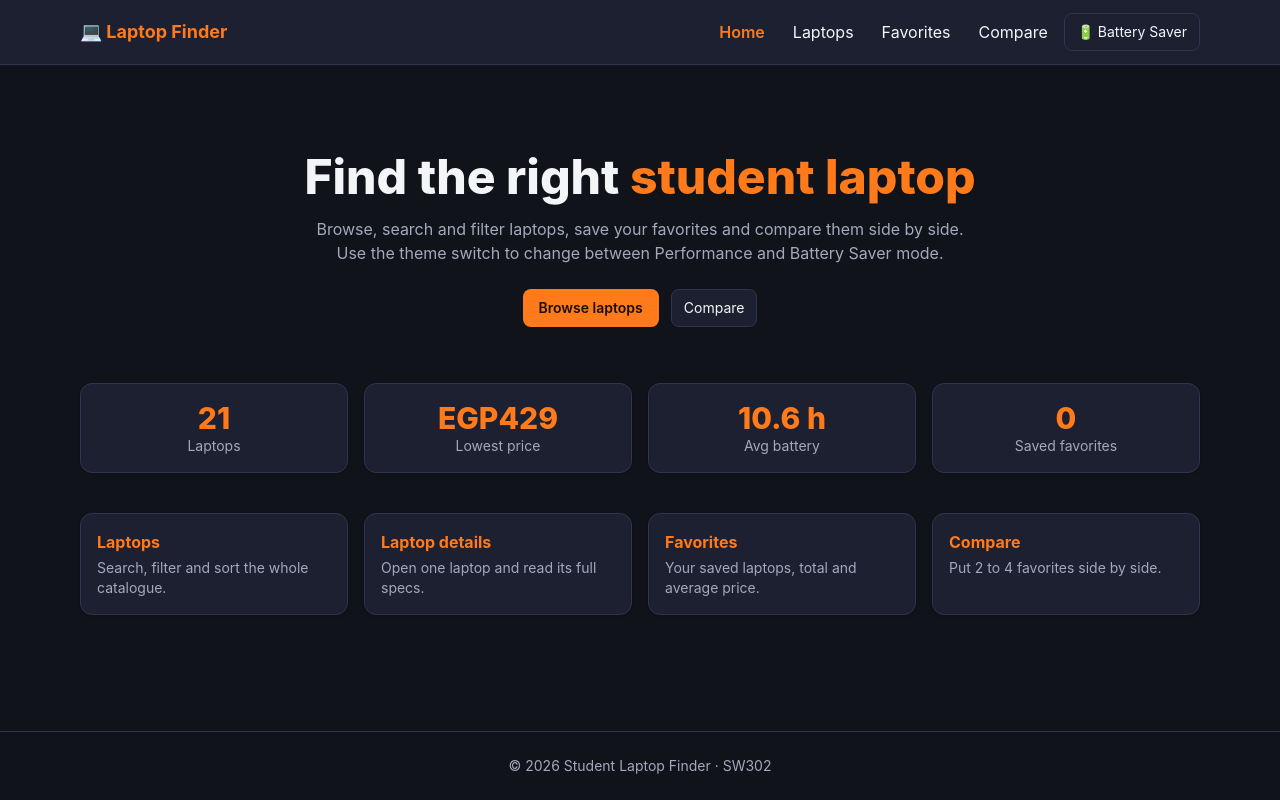
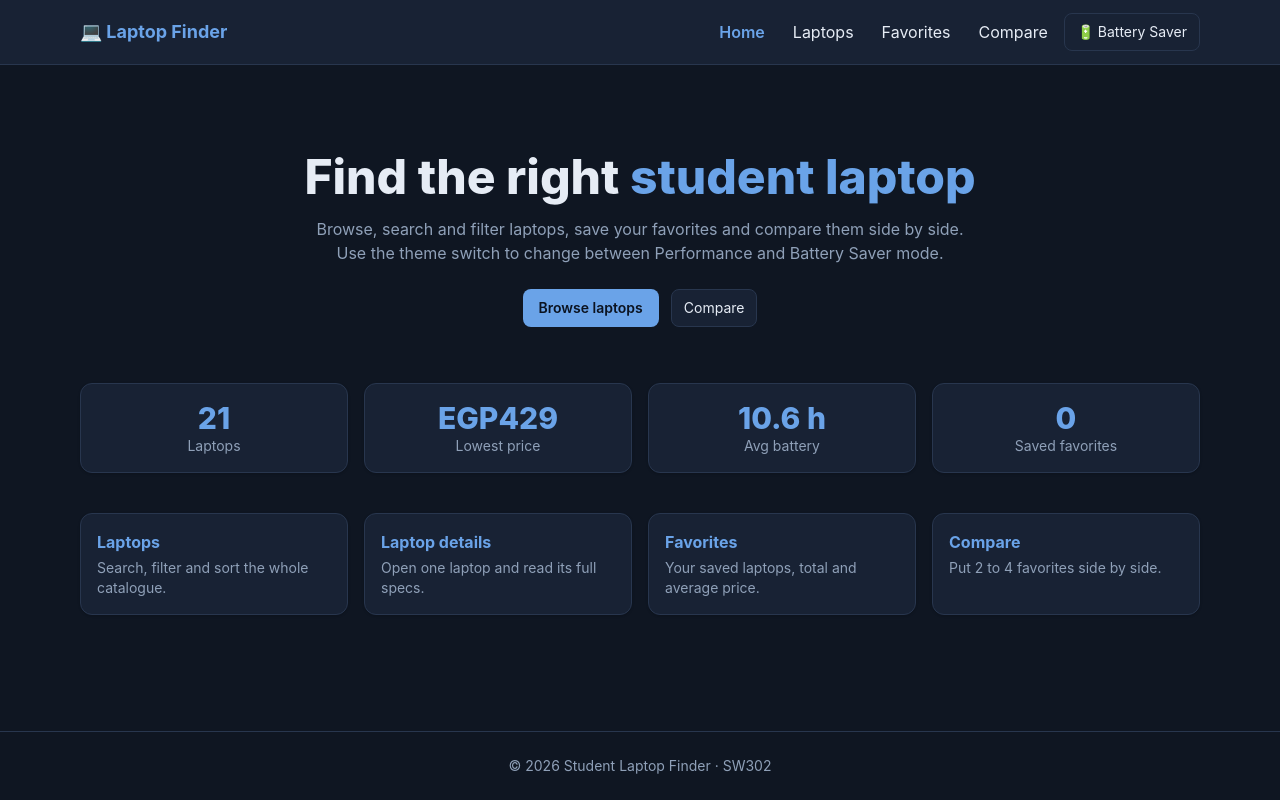
Before and after one commit to roaa-abdelghany/laptop_finder_Roaa_Abdelghany, a website with bundled scripts: page index.html in a window 1280 px wide. Built offline with nearby package versions, Linux system fonts and the light colour scheme.

Commit message:
theme change

```diff
--- a/src/input.css
+++ b/src/input.css
@@ -2,24 +2,24 @@
 @plugin "@tailwindcss/forms";
 
 @theme {
-  --color-bg: #11131a;
-  --color-surface: #1c2030;
-  --color-ink: #f4f5f8;
-  --color-muted: #a3a9bd;
-  --color-accent: #ff7a1a;
-  --color-accent-ink: #1a0e00;
-  --color-line: #2f3550;
+  --color-bg: #0f1622;
+  --color-surface: #182234;
+  --color-ink: #e6ecf5;
+  --color-muted: #8fa0b8;
+  --color-accent: #6aa3e8;
+  --color-accent-ink: #0b1320;
+  --color-line: #28364e;
 }
 
 @layer base {
   html[data-theme="battery"] {
-    --color-bg: #f1f8f3;
-    --color-surface: #ffffff;
-    --color-ink: #14281c;
-    --color-muted: #4b5f53;
-    --color-accent: #15803d;
+    --color-bg: #eef3f9;
+    --color-surface: #f8fafd;
+    --color-ink: #172336;
+    --color-muted: #52647e;
+    --color-accent: #3b6ea5;
     --color-accent-ink: #ffffff;
-    --color-line: #c9dccf;
+    --color-line: #cfdbe9;
   }
   body { @apply bg-bg text-ink transition-colors duration-300; }
 }
```
Also changed, not shown: dist/output.css.
